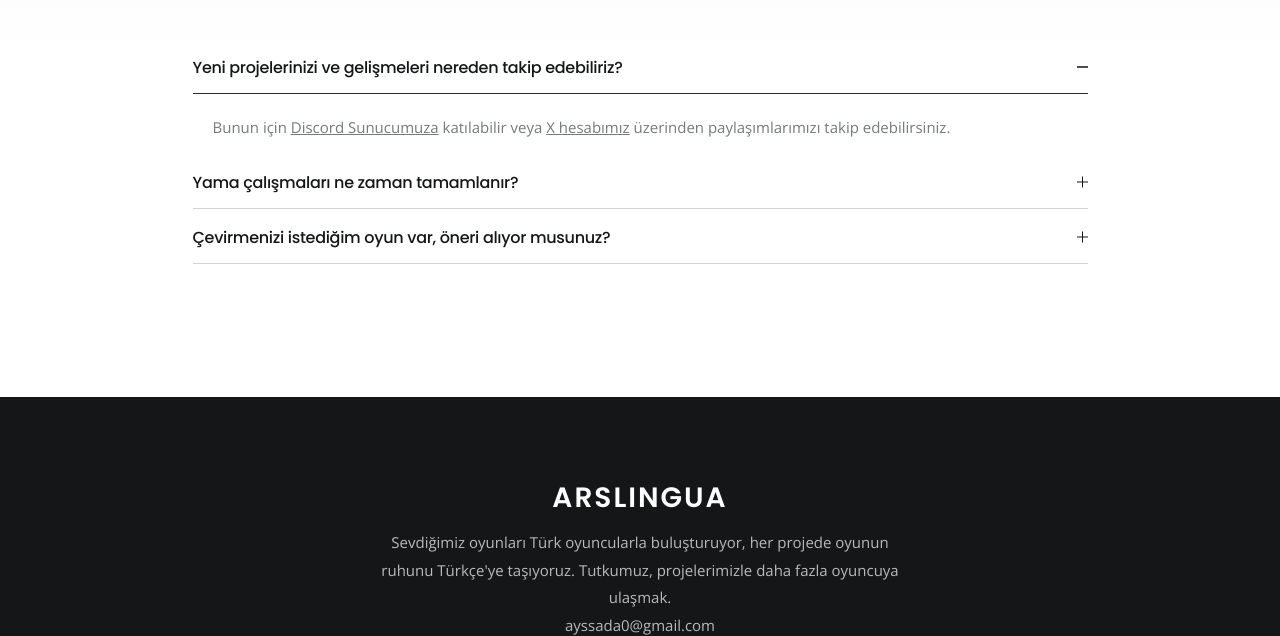
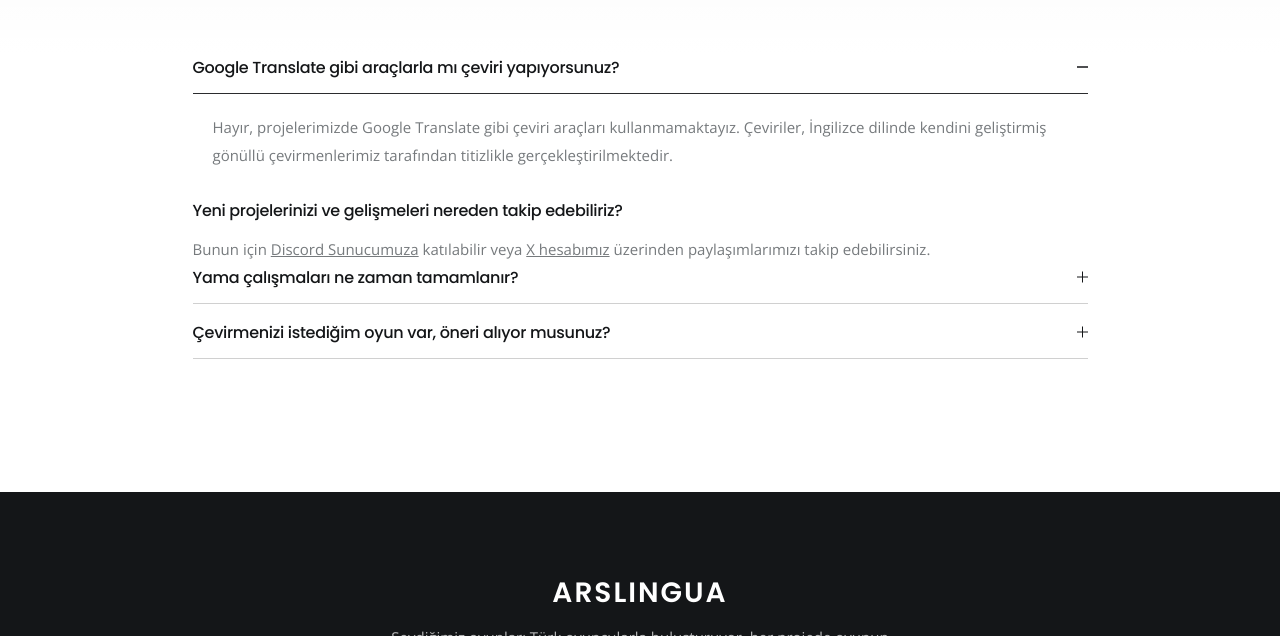
Before and after one commit to arslingua/arslingua.github.io, a plain HTML site: page sss.html in a window 1280 px wide. Shown: the part 701-1337 px from the top of the page. Drawn offline with nearby package versions, Linux system fonts and the light colour scheme.

Commit message:
Update sss.html

```diff
--- a/sss.html
+++ b/sss.html
@@ -97,20 +97,26 @@
 					<div class="row">
 						<div class="col-12 col-lg-10 offset-lg-1">
 							<ul class="accordion single-open style-2 rounded">
-								<li class="active">
+							    <li class="active">
+									<div class="accordion-title">
+										<h6 class="font-weight-medium">Google Translate gibi araçlarla mı çeviri yapıyorsunuz?</h6>
+									</div>
+									<div class="accordion-content">
+										<p>Hayır, projelerimizde Google Translate gibi çeviri araçları kullanmamaktayız. Çeviriler, İngilizce dilinde kendini geliştirmiş gönüllü çevirmenlerimiz tarafından titizlikle gerçekleştirilmektedir.</p>
+									</div>
+								</li>
 									<div class="accordion-title">
 										<h6 class="font-weight-medium">Yeni projelerinizi ve gelişmeleri nereden takip edebiliriz?</h6>
 									</div>
 									<div class="accordion-content">
 										<p>Bunun için <a href="https://discord.gg/kdFmYJfctA" target="_blank"><ins>Discord Sunucumuza</ins></a> katılabilir veya <a href="https://x.com/arslinguaceviri" target="_blank"><ins>X hesabımız</ins></a> üzerinden paylaşımlarımızı takip edebilirsiniz.</p>
 									</div>
-								</li>
 								<li>
 									<div class="accordion-title">
 										<h6 class="font-weight-medium">Yama çalışmaları ne zaman tamamlanır?</h6>
 									</div>
 									<div class="accordion-content">
-										<p>Bunu ancak ulu tanrı bilebilir.</p>
+										<p>Yama çalışmalarının ne zaman tamamlanacağına dair kesin bir tarih vermek maalesef mümkün değil. Gönüllü bir ekip olarak, projelerimize yalnızca boş zamanlarımızda vakit ayırabilmekteyiz. Ekip üyelerinin okul, iş ve özel yaşamlarına daha fazla öncelik vermesi gereken dönemlerde projeler daha yavaş ilerleyebilmektedir. Bununla birlikte, daha fazla boş vakte sahip olduğumuz dönemlerde projelerde daha hızlı bir ilerleme kaydedilebilmektedir.</p>
 									</div>
 								</li>
 								<li>
```
